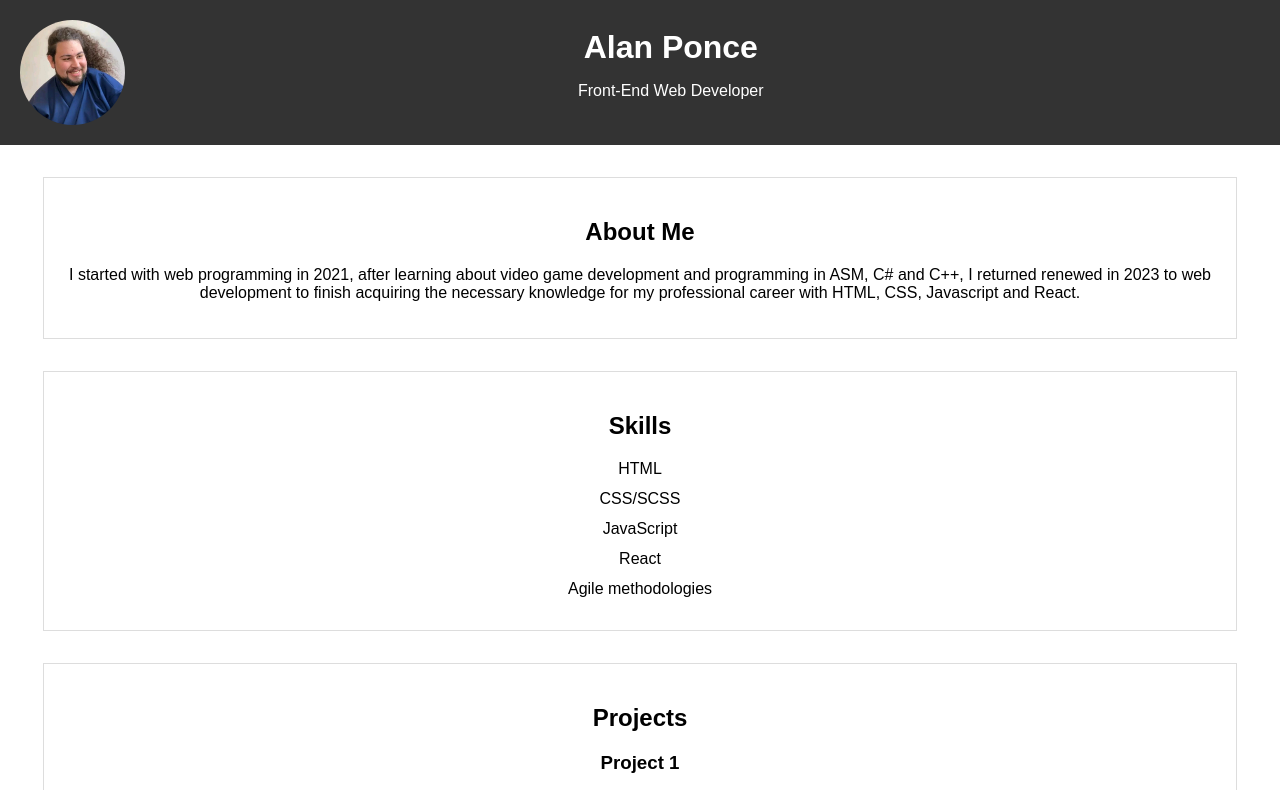
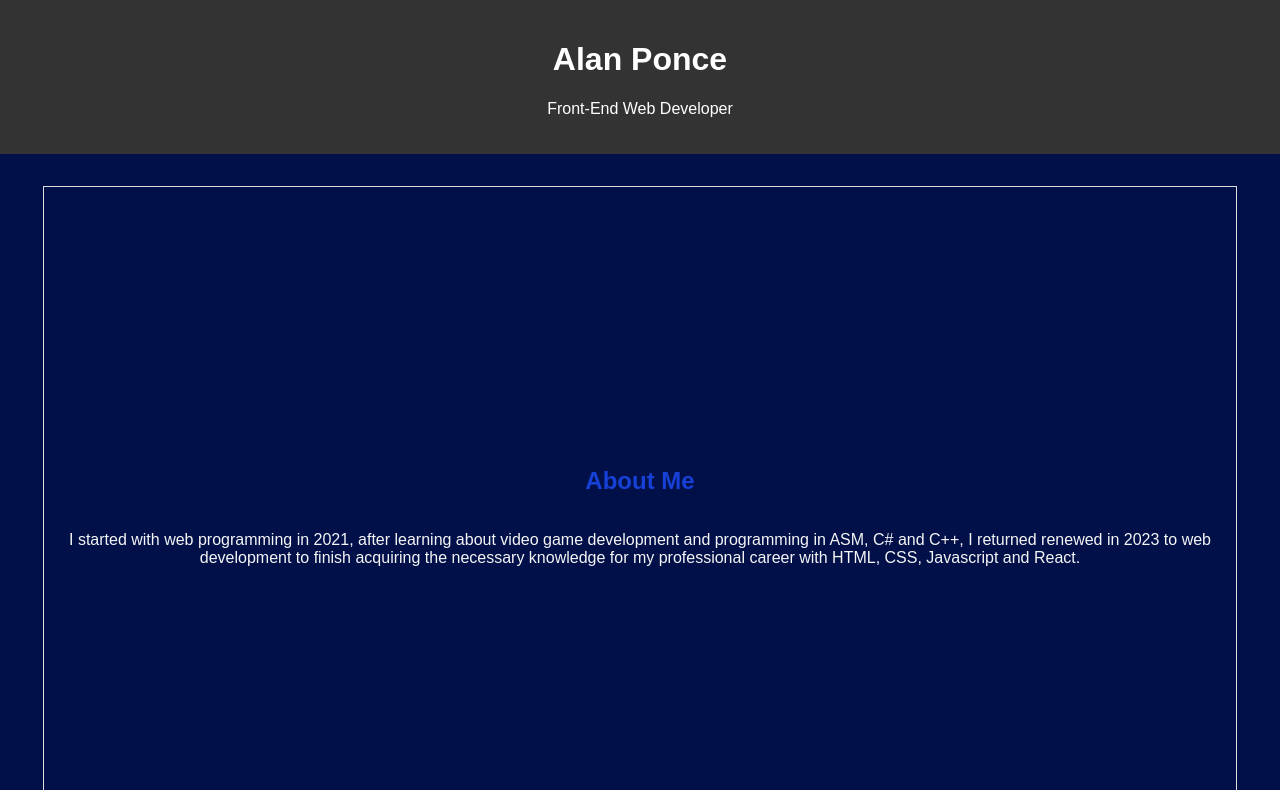
Before and after one commit to AlanPonce2407/portfolio, a website: page index.html in a window 1280 px wide. Shown: the top 790 px of the page. Drawn offline with nearby package versions, Linux system fonts and the light colour scheme.

Commit message:
added animations/added colors

```diff
--- a/index.html
+++ b/index.html
@@ -1,27 +1,36 @@
 <!DOCTYPE html>
 <html lang="en">
+
 <head>
     <meta charset="UTF-8">
     <meta name="viewport" content="width=device-width, initial-scale=1.0">
     <link rel="stylesheet" href="./css/styles.css">
+    <link rel="stylesheet" href="https://cdnjs.cloudflare.com/ajax/libs/animate.css/4.1.1/animate.min.css" />
     <title>Alan Ponce Web Developer</title>
 </head>
+
 <body>
-
+    <main>
         <header>
-        <img src="./assets/img/profile.png" alt="Photo of Alan Ponce smiling">
+            <!-- <img src="./assets/img/profile.png" alt="Photo of Alan Ponce smiling"> -->
             <div class="text-content">
                 <h1>Alan Ponce</h1>
                 <p>Front-End Web Developer</p>
             </div>
         </header>
 
-    <section class="about">
+        <section class="about animate__animated animate__fadeInRight">
+            <div class="section-text-container">
                 <h2>About Me</h2>
-        <p>I started with web programming in 2021, after learning about video game development and programming in ASM, C# and C++, I returned renewed in 2023 to web development to finish acquiring the necessary knowledge for my professional career with HTML, CSS, Javascript and React.</p>
+                <p>I started with web programming in 2021, after learning about video game development and programming
+                    in
+                    ASM, C# and C++, I returned renewed in 2023 to web development to finish acquiring the necessary
+                    knowledge for my professional career with HTML, CSS, Javascript and React.</p>
+            </div>
         </section>
 
-    <section class="skills">
+        <section class="skills animate__animated animate__fadeInLeft">
+            <div class="section-text-container">
             <h2>Skills</h2>
             <!-- List your skills here -->
             <ul>
@@ -32,9 +41,11 @@
                 <li>Agile methodologies</li>
                 <!-- Add more skills as needed -->
             </ul>
+        </div>
         </section>
 
-    <section class="projects">
+        <section class="projects animate__animated animate__fadeInRight">
+            <div class="section-text-container">
             <h2>Projects</h2>
             <!-- Showcase your projects with brief descriptions and links -->
             <div class="project">
@@ -47,12 +58,14 @@
                 <p>Description of Project 2.</p>
                 <a href="#">View Project</a>
             </div>
+        </div>
             <!-- Add more projects as needed -->
         </section>
-
+    </main>
     <footer>
         <p>Contact: ae.ponce24@gmail.com</p>
     </footer>
 
 </body>
+
 </html>
--- a/package.json
+++ b/package.json
@@ -13,5 +13,8 @@
   "devDependencies": {
     "node-sass": "^9.0.0",
     "nodemon": "^3.0.1"
+  },
+  "dependencies": {
+    "animate.css": "^4.1.1"
   }
 }
--- a/scss/styles.scss
+++ b/scss/styles.scss
@@ -1,8 +1,20 @@
+$background-blue: #011049;
+
+@mixin section-centering {
+    display: flex;
+    flex-direction: column;
+    align-items: center;
+    position: relative;
+    top: 40%;
+}
+
 body {
     font-family: 'Arial', sans-serif;
     margin: 0;
     padding: 0;
     box-sizing: border-box;
+    color: whitesmoke;
+    background-color: $background-blue;
 }
 
 header {
@@ -14,18 +26,12 @@ header {
     padding: 20px;
     img {
         border-radius: 50%;
-        width: 8.5%;
+        width: 8.25%;
     }
     .text-content {
-        position: relative;
-        left: 36.5%;
         text-align: center;
+        margin: 0 auto;
     }
-
-}
-
-h1 {
-    margin: 0;
 }
 
 .about,
@@ -35,6 +41,10 @@ h1 {
     padding: 20px;
     width: 90%;
     text-align: center;
+    height: 75vh;
+    h2 {
+        color: #1640D6;
+    }
     ul {
         margin: 0;
         padding: 0;
@@ -43,6 +53,10 @@ h1 {
         list-style: none;
         margin-bottom: 12px;
     }
+    .section-text-container {
+        @include section-centering();
+    }
+
 }
 
 section {
@@ -59,5 +73,4 @@ footer {
     position: relative;
     bottom: 0;
     width: 100%;
-    margin-top: 2rem;
 }
```
Also changed, not shown: css/styles.css, 1 other file. Lines whose indentation alone changed are shown as unchanged.
